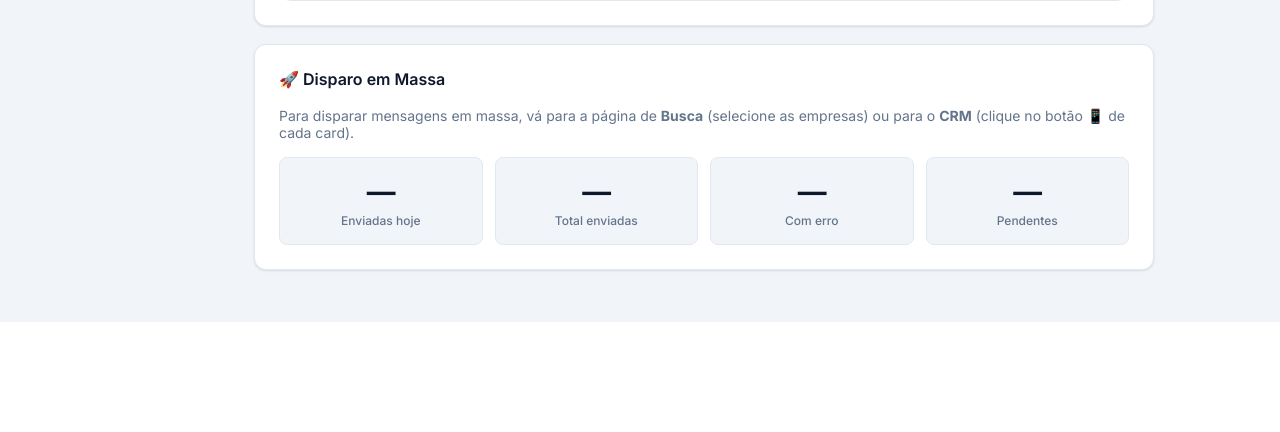
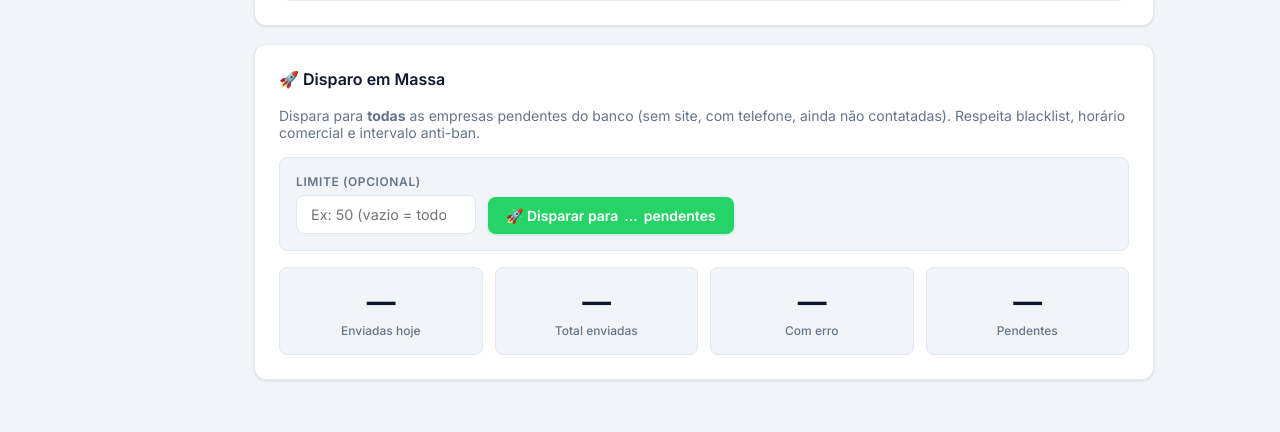
Before and after one commit to magalhaesszz/Prospeccao-Empresas-NoSItes, a Flask app: page /whatsapp in a window 1280 px wide. Shown: the part 1297-1729 px from the top of the page. Before the commit the page ends 1619 px from the top, so only its background shows below. Run offline with Flask 3, Linux system fonts and the light colour scheme; data that the repository does not hold is empty; parts of the project's set-up code (start-up, migrations or seed data) failed here and were passed over; some libraries are stand-ins or nearby versions.

Commit message:
feat: disparo em massa direto para todos pendentes com limite opcional

```diff
--- a/app.py
+++ b/app.py
@@ -738,6 +738,55 @@ def api_wa_mensagens():
         return jsonify({"erro": str(e), "mensagens": []})
 
 
+@app.route("/api/whatsapp/pendentes")
+def api_wa_pendentes():
+    """Conta empresas prontas pra disparo: sem site, com telefone, não enviadas."""
+    from database.db import get_connection
+    conn = get_connection()
+    c = conn.cursor()
+    c.execute("""
+        SELECT COUNT(*) FROM empresas
+        WHERE mensagem_enviada=0 AND tem_site=0
+          AND telefone IS NOT NULL AND telefone != ''
+    """)
+    n = c.fetchone()[0] or 0
+    conn.close()
+    return jsonify({"pendentes": n})
+
+
+@app.route("/api/whatsapp/disparar-pendentes", methods=["POST"])
+def api_wa_disparar_pendentes():
+    """Dispara para TODAS as empresas pendentes (sem site, com tel, não enviadas)."""
+    with _lock:
+        if _estado["enviando"]:
+            return jsonify({"erro": "Envio já em andamento."}), 400
+
+    dados = request.get_json(silent=True) or {}
+    limite = dados.get("limite")  # opcional: máximo de disparos nesta rodada
+
+    from database.db import get_connection
+    conn = get_connection()
+    c = conn.cursor()
+    query = """
+        SELECT * FROM empresas
+        WHERE mensagem_enviada=0 AND tem_site=0
+          AND telefone IS NOT NULL AND telefone != ''
+        ORDER BY score DESC, data_prospeccao DESC
+    """
+    if isinstance(limite, int) and limite > 0:
+        query += f" LIMIT {int(limite)}"
+    c.execute(query)
+    cols = [d[0] for d in c.description]
+    empresas = [dict(zip(cols, r)) for r in c.fetchall()]
+    conn.close()
+
+    if not empresas:
+        return jsonify({"erro": "Nenhuma empresa pendente."}), 400
+
+    threading.Thread(target=_executar_envio, args=(empresas,), daemon=True).start()
+    return jsonify({"mensagem": f"Disparo iniciado para {len(empresas)} empresa(s) pendente(s)."})
+
+
 @app.route("/api/whatsapp/responder", methods=["POST"])
 def api_wa_responder():
     """Envia resposta manual dentro de uma conversa."""
--- a/frontend/style.css
+++ b/frontend/style.css
@@ -646,6 +646,19 @@ code{
 .banner-disparo-txt strong{color:var(--green-d)}
 .banner-disparo.hidden{display:none}
 
+/* ===== Box disparo em massa ===== */
+.disparo-massa-box{
+  display:flex;align-items:flex-end;gap:12px;flex-wrap:wrap;
+  padding:16px;background:var(--bg);border-radius:var(--r-sm);
+  border:1px solid var(--border);margin-bottom:16px;
+}
+.disparo-massa-box .form-group{margin:0}
+@media(max-width:640px){
+  .disparo-massa-box{flex-direction:column;align-items:stretch}
+  .disparo-massa-box .form-group{max-width:100%!important}
+  .disparo-massa-box .btn{width:100%;justify-content:center}
+}
+
 /* ===== Chat / Conversas WhatsApp ===== */
 .wa-chat{
   display:grid;grid-template-columns:300px 1fr;gap:0;
--- a/frontend/whatsapp_page.js
+++ b/frontend/whatsapp_page.js
@@ -8,6 +8,7 @@ let _pollTimer = null;
 document.addEventListener("DOMContentLoaded", () => {
   atualizarStatus();
   carregarStats();
+  carregarPendentes();
   // Poll status a cada 8s enquanto na página
   _pollTimer = setInterval(() => atualizarStatus(true), 8000);
 });
@@ -227,6 +228,53 @@ async function carregarStats() {
   } catch (_) {}
 }
 
+// ── Disparo em massa (pendentes) ──────────────────────────────────────────────
+
+async function carregarPendentes() {
+  try {
+    const r = await fetch("/api/whatsapp/pendentes");
+    const d = await r.json();
+    const el = document.getElementById("qtd-pendentes");
+    if (el) el.textContent = d.pendentes ?? 0;
+    const btn = document.getElementById("btn-disparar-pendentes");
+    if (btn) btn.disabled = !d.pendentes;
+  } catch (_) {}
+}
+
+async function dispararPendentes() {
+  const limiteRaw = document.getElementById("disparo-limite").value.trim();
+  const limite = limiteRaw ? parseInt(limiteRaw, 10) : null;
+  const qtd = document.getElementById("qtd-pendentes").textContent;
+
+  const msg = limite
+    ? `Disparar para até ${limite} empresa(s) pendente(s)?`
+    : `Disparar para TODAS as ${qtd} empresa(s) pendentes?`;
+  if (!confirm(msg)) return;
+
+  const btn = document.getElementById("btn-disparar-pendentes");
+  btn.disabled = true;
+
+  try {
+    const r = await fetch("/api/whatsapp/disparar-pendentes", {
+      method: "POST",
+      headers: { "Content-Type": "application/json" },
+      body: JSON.stringify(limite ? { limite } : {}),
+    });
+    const d = await r.json();
+    if (!r.ok) {
+      mostrarToast("Erro: " + (d.erro || "falha"), "error");
+      btn.disabled = false;
+      return;
+    }
+    mostrarToast("⏳ " + d.mensagem, "info");
+    // Recarrega stats/pendentes depois de um tempo
+    setTimeout(() => { carregarStats(); carregarPendentes(); }, 5000);
+  } catch (e) {
+    mostrarToast("Erro de rede.", "error");
+    btn.disabled = false;
+  }
+}
+
 // ── Conversas ─────────────────────────────────────────────────────────────────
 
 let _chatAtual = null;
--- a/templates/whatsapp.html
+++ b/templates/whatsapp.html
@@ -125,9 +125,18 @@
   <div class="card">
     <h2 class="card-title">🚀 Disparo em Massa</h2>
     <p style="color:var(--muted);font-size:.875rem;margin-bottom:16px">
-      Para disparar mensagens em massa, vá para a página de <strong>Busca</strong> (selecione as empresas)
-      ou para o <strong>CRM</strong> (clique no botão 📱 de cada card).
+      Dispara para <strong>todas</strong> as empresas pendentes do banco (sem site, com telefone, ainda não contatadas).
+      Respeita blacklist, horário comercial e intervalo anti-ban.
     </p>
+    <div class="disparo-massa-box">
+      <div class="form-group" style="max-width:160px">
+        <label>Limite (opcional)</label>
+        <input id="disparo-limite" type="number" min="1" placeholder="Ex: 50 (vazio = todos)"/>
+      </div>
+      <button class="btn btn-whatsapp" id="btn-disparar-pendentes" onclick="dispararPendentes()">
+        🚀 Disparar para <span id="qtd-pendentes">…</span> pendentes
+      </button>
+    </div>
     <div class="wa-stats" id="wa-stats">
       <div class="wa-stat"><span class="wa-stat-val" id="st-hoje">—</span><span class="wa-stat-lab">Enviadas hoje</span></div>
       <div class="wa-stat"><span class="wa-stat-val" id="st-total">—</span><span class="wa-stat-lab">Total enviadas</span></div>
```
